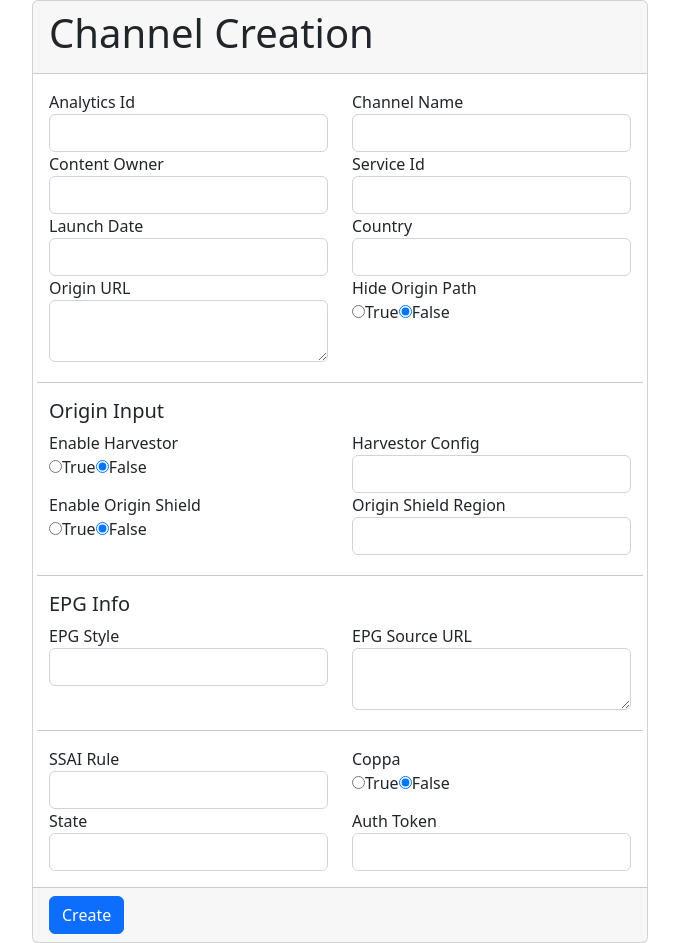
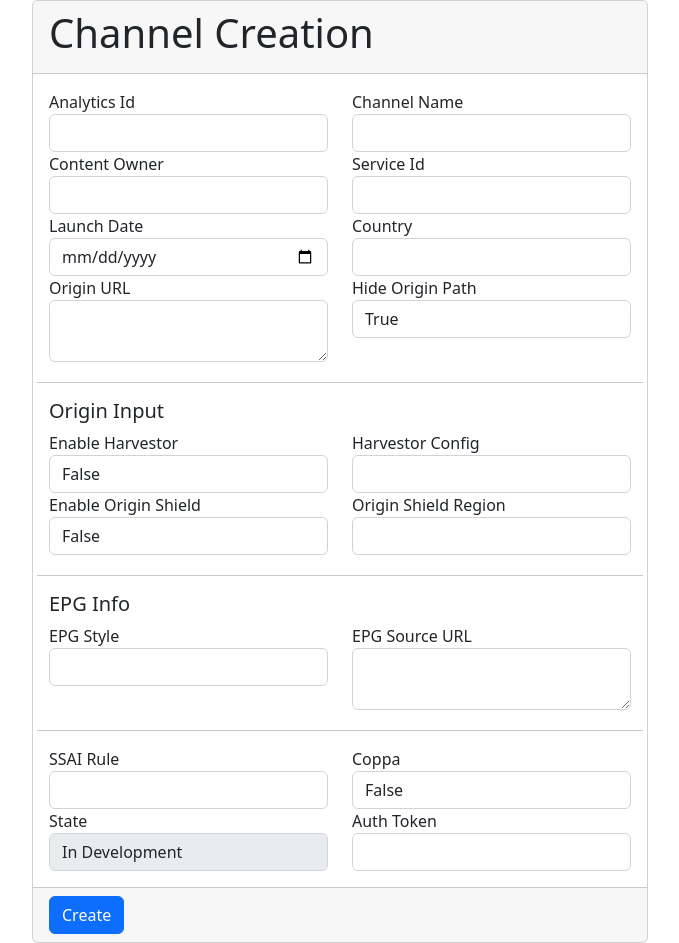
Before and after one commit to itikaushik/channelCreate, a React (Create React App) app: page / in a window 1280 px wide. Shown: the whole page, without its empty margins (300-979 px from the left). Built offline with nearby package versions, Linux system fonts and the light colour scheme.

Commit message:
Update Register.js

```diff
--- a/src/Register.js
+++ b/src/Register.js
@@ -2,7 +2,6 @@ import { useState } from "react";
 import { toast } from "react-toastify";
 
 const Register = () => {
-
   const [AnalyticsId, analyticsIdChange] = useState("");
   const [ChannelName, channelNameChange] = useState("");
   const [ContentOwner, contentOwnerChange] = useState("");
@@ -12,76 +11,58 @@ const Register = () => {
   const [OriginURL, originURLChange] = useState("");
   const [enable_harvestor, enableHarvestorChange] = useState(false);
   const [harvestor_config, harvestorConfigChange] = useState("");
-    const [HideOriginPath, hideOriginPathChange] = useState(false);
+  const [HideOriginPath, hideOriginPathChange] = useState(true);
   const [Enableoriginshield, enableOriginShieldChange] = useState(false);
   const [OriginShieldRegion, originShieldRegionChange] = useState("");
   const [SSAIRule, ssaiRuleChange] = useState("");
-    const [Coppa,coppaChange]=useState(false);
-    const [style,epgStyleChange]=useState("");
-    const [source_url,epgSourceURLChange]=useState("");
-    const [State,stateChange]=useState("");
-    const [AuthToken,authTokenChange]=useState("");
+  const [Coppa, coppaChange] = useState(false);
+  const [style, epgStyleChange] = useState("");
+  const [source_url, epgSourceURLChange] = useState("");
+  const [State, stateChange] = useState("In Development");
+  const [AuthToken, authTokenChange] = useState("");
 
+  const [formPage, formPageChange] = useState(true);
+  const [formData, formDataState] = useState({});
 
   const IsValidate = () => {
     let isproceed = true;
-        let errormessage = 'Please enter the value in';
+    let errormessage = "Please enter the value in";
 
-        if (AnalyticsId === "") {
-            isproceed = false;
-            errormessage += ' Analytics ID';
-        }
     if (ChannelName === "") {
       isproceed = false;
-            errormessage += ' Channel Name';
+      errormessage += " Channel Name";
     }
     if (ContentOwner === "") {
       isproceed = false;
-            errormessage += ' Content Owner';
+      errormessage += " Content Owner";
     }
     if (ServiceID === "") {
       isproceed = false;
-            errormessage += ' Service ID';
-        }
-        if (LaunchDate === "") {
-            isproceed = false;
-            errormessage += ' Launch Date';
-        }
-        if (Country === "") {
-            isproceed = false;
-            errormessage += ' Country';
+      errormessage += " Service ID";
     }
     if (OriginURL === "") {
       isproceed = false;
-            errormessage += ' Origin URL';
-        }
-        if (harvestor_config === "") {
-            isproceed = false;
-            errormessage += ' Harvestor Config';
-        }
-        if (OriginShieldRegion === "") {
-            isproceed = false;
-            errormessage += ' Origin Shield Region';
+      errormessage += " Origin URL";
     }
     if (SSAIRule === "") {
       isproceed = false;
-            errormessage += ' SSAI Rule';
+      errormessage += " SSAI Rule";
+    }
+    if (source_url === "") {
+      isproceed = false;
+      errormessage += " EPG Source URL ";
+    }
+    if (State === "") {
+      isproceed = false;
+      errormessage += " State ";
     }
     if (style === "") {
       isproceed = false;
-            errormessage += ' EPG Info Style ';
-        }
-        if (source_url === "") {
-            isproceed = false;
-            errormessage += ' EPG Source URL ';
-        }
-        if (State === "") {
-            isproceed = false;
-            errormessage += ' State ';
+      errormessage += " State ";
     }
     if (AuthToken === "") {
       isproceed = false;
-            errormessage += ' Auth Token';
+      errormessage += " Auth Token";
     }
 
     if (!isproceed) {
@@ -89,152 +70,204 @@ const Register = () => {
     }
 
     return isproceed;
+  };
+
+  const handleOriginPath = (e) => {
+    if (e === "true") {
+      hideOriginPathChange(true);
+    } else {
+      hideOriginPathChange(false);
     }
+  };
 
-    const handleOriginPath=(e)=>{
-        if(e === 'true'){
-            hideOriginPathChange(true)
+  const handleEnableHarvestor = (e) => {
+    if (e === "true") {
+      enableHarvestorChange(true);
+    } else {
+      enableHarvestorChange(false);
     }
-        else{
-            hideOriginPathChange(false)
+  };
+  const handleOriginShield = (e) => {
+    if (e === "true") {
+      enableOriginShieldChange(true);
+    } else {
+      enableOriginShieldChange(false);
     }
+  };
+
+  const handleCoppaChange = (e) => {
+    if (e === "true") {
+      coppaChange(true);
+    } else {
+      coppaChange(false);
     }
+  };
 
-    const handleEnableHarvestor=(e)=>{
-        if(e === 'true'){
-            enableHarvestorChange(true)
-        }
-        else{
-            enableHarvestorChange(false)
-        }
-    }
-    const handleOriginShield=(e)=>{
-        if(e === 'true'){
-            enableOriginShieldChange(true)
-        }
-        else{
-            enableOriginShieldChange(false)
-        }
-    }
-
-    const handleCoppaChange=(e)=>{
-        if(e === 'true'){
-            coppaChange(true)
-        }
-        else{
-            coppaChange(false)
-        }
-    }
-
-    const initialState=()=>{
-        analyticsIdChange("")
-        channelNameChange("")
-        contentOwnerChange("")
-        serviceIdChange("")
-        launchDateChange("")
-        countryChange("")
-        originURLChange("")
-        enableHarvestorChange(false)
-        harvestorConfigChange("")
-        hideOriginPathChange(false)
-        enableOriginShieldChange(false)
-        originShieldRegionChange("")
-        ssaiRuleChange("")
-        coppaChange(false)
-        epgStyleChange("")
-        epgSourceURLChange("")
-        stateChange("")
-        authTokenChange("")
-    }
-
-
+  const initialState = () => {
+    analyticsIdChange("");
+    channelNameChange("");
+    contentOwnerChange("");
+    serviceIdChange("");
+    launchDateChange("");
+    countryChange("");
+    originURLChange("");
+    enableHarvestorChange(false);
+    harvestorConfigChange("");
+    hideOriginPathChange(true);
+    enableOriginShieldChange(false);
+    originShieldRegionChange("");
+    ssaiRuleChange("");
+    coppaChange(false);
+    epgStyleChange("");
+    epgSourceURLChange("");
+    stateChange("In Development");
+    authTokenChange("");
+  };
 
   const handlesubmit = (e) => {
     e.preventDefault();
-            let regobj = { AnalyticsId, ChannelName, ContentOwner, ServiceID,
-                LaunchDate, Country, OriginURL, OriginInput:{enable_harvestor,harvestor_config} ,
-                HideOriginPath,Enableoriginshield,OriginShieldRegion,SSAIRule,Coppa,
-                EPGInfo:{style,source_url},
-                State,AuthToken
+    let regObj = {
+      AnalyticsId,
+      ChannelName,
+      ContentOwner,
+      ServiceID,
+      LaunchDate,
+      Country,
+      OriginURL,
+      OriginInput: { enable_harvestor, harvestor_config },
+      HideOriginPath,
+      Enableoriginshield,
+      OriginShieldRegion,
+      SSAIRule,
+      Coppa,
+      EPGInfo: { style, source_url },
+      State,
+      AuthToken,
     };
     if (IsValidate()) {
-            console.log(regobj);
+    console.log(regObj);
+    formDataState(regObj);
+    formPageChange(false);
       fetch("http://107.109.131.23:8000/channelCreation", {
         method: "POST",
-                headers: { 'content-type': 'application/json' },
-                body: JSON.stringify(regobj)
-            }).then((res) => {
-                toast.success('Channel Created successfully.')
-                initialState()
-            }).catch((err) => {
-                toast.error('Failed :' + err.message);
+        headers: { "content-type": "application/json" },
+        body: JSON.stringify(regObj),
+      })
+        .then((res) => {
+          toast.success("Channel Created successfully.");
+          initialState();
+        })
+        .catch((err) => {
+          toast.error("Failed :" + err.message);
         });
     }
+  };
+
+  const handleReset=(e)=>{
+    e.preventDefault()
+    formDataState({})
+    formPageChange(true)
+    initialState()
   }
   return (
     <div>
       <div className="offset-lg-3 col-lg-6">
-                <form className="container" onSubmit={handlesubmit}>
+        <form className="container">
           <div className="card">
             <div className="card-header">
               <h1>Channel Creation</h1>
             </div>
+            {formPage && formPage ? (
               <div className="card-body">
-
                 <div className="row">
                   <div className="col-lg-6">
                     <div className="form-group">
                       <label>Analytics Id </label>
-                                        <input value={AnalyticsId} onChange={e => analyticsIdChange(e.target.value)} className="form-control"></input>
+                      <input
+                        value={AnalyticsId}
+                        onChange={(e) => analyticsIdChange(e.target.value)}
+                        className="form-control"
+                      ></input>
                     </div>
                   </div>
                   <div className="col-lg-6">
                     <div className="form-group">
                       <label>Channel Name</label>
-                                        <input value={ChannelName} onChange={e => channelNameChange(e.target.value)} className="form-control"></input>
+                      <input
+                        value={ChannelName}
+                        onChange={(e) => channelNameChange(e.target.value)}
+                        className="form-control"
+                      ></input>
                     </div>
                   </div>
                   <div className="col-lg-6">
                     <div className="form-group">
                       <label>Content Owner</label>
-                                        <input value={ContentOwner} onChange={e => contentOwnerChange(e.target.value)} className="form-control"></input>
+                      <input
+                        value={ContentOwner}
+                        onChange={(e) => contentOwnerChange(e.target.value)}
+                        className="form-control"
+                      ></input>
                     </div>
                   </div>
                   <div className="col-lg-6">
                     <div className="form-group">
                       <label>Service Id </label>
-                                        <input value={ServiceID} onChange={e => serviceIdChange(e.target.value)} className="form-control"></input>
+                      <input
+                        value={ServiceID}
+                        onChange={(e) => serviceIdChange(e.target.value)}
+                        className="form-control"
+                      ></input>
                     </div>
                   </div>
                   <div className="col-lg-6">
                     <div className="form-group">
-                                        <label>Launch Date <span className="errmsg"></span></label>
-                                        <input value={LaunchDate} onChange={e => launchDateChange(e.target.value)} className="form-control"></input>
+                      <label>
+                        Launch Date <span className="errmsg"></span>
+                      </label>
+                      <input
+                        value={LaunchDate}
+                        type="date"
+                        onChange={(e) => launchDateChange(e.target.value)}
+                        className="form-control"
+                      ></input>
                     </div>
                   </div>
                   <div className="col-lg-6">
                     <div className="form-group">
                       <label>Country </label>
-                                        <input value={Country} onChange={e => countryChange(e.target.value)} className="form-control"></input>
+                      <input
+                        value={Country}
+                        onChange={(e) => countryChange(e.target.value)}
+                        className="form-control"
+                      ></input>
                     </div>
                   </div>
                   <div className="col-lg-6">
                     <div className="form-group">
                       <label>Origin URL</label>
-                                        <textarea value={OriginURL} onChange={e => originURLChange(e.target.value)} className="form-control"></textarea>
+                      <textarea
+                        value={OriginURL}
+                        onChange={(e) => originURLChange(e.target.value)}
+                        className="form-control"
+                      ></textarea>
                     </div>
                   </div>
                   <div className="col-lg-6">
                     <div className="form-group">
                       <label>Hide Origin Path</label>
                       <br></br>
-                                        <input type="radio" checked={HideOriginPath} onChange={e => handleOriginPath(e.target.value)} name="hideOriginPath" value="true" className="app-check"></input>
-                                        <label>True</label>
-                                        <input type="radio" checked={!HideOriginPath} onChange={e => handleOriginPath(e.target.value)} name="hideOriginPath" value="false" className="app-check"></input>
-                                        <label>False</label>
+                      <select
+                        className="form-control"
+                        value={HideOriginPath}
+                        onChange={(e) => handleOriginPath(e.target.value)}
+                      >
+                        <option value={true}>True</option>
+                        <option value={false}>False</option>
+                      </select>
                     </div>
                   </div>
-                                <hr style={{marginTop:'20px'}}/>
+                  <hr style={{ marginTop: "20px" }} />
                   <div>
                     <h5>Origin Input</h5>
                   </div>
@@ -242,94 +275,147 @@ const Register = () => {
                     <div className="form-group">
                       <label>Enable Harvestor</label>
                       <br></br>
-                                        <input type="radio" checked={enable_harvestor} onChange={e => handleEnableHarvestor(e.target.value)} name="enableHarvestor" value="true" className="app-check"></input>
-                                        <label>True</label>
-                                        <input type="radio" checked={!enable_harvestor} onChange={e => handleEnableHarvestor(e.target.value)} name="enableHarvestor" value="false" className="app-check"></input>
-                                        <label>False</label>
+                      <select
+                        className="form-control"
+                        onChange={(e) => handleEnableHarvestor(e.target.value)}
+                        value={enable_harvestor}
+                      >
+                        <option value={true}>True</option>
+                        <option value={false}>False</option>
+                      </select>
                     </div>
                   </div>
                   <div className="col-lg-6">
                     <div className="form-group">
                       <label>Harvestor Config</label>
-                                        <input value={harvestor_config} onChange={e => harvestorConfigChange(e.target.value)} className="form-control"></input>
+                      <input
+                        value={harvestor_config}
+                        onChange={(e) => harvestorConfigChange(e.target.value)}
+                        className="form-control"
+                      ></input>
                     </div>
                   </div>
                   <div className="col-lg-6">
                     <div className="form-group">
                       <label>Enable Origin Shield</label>
                       <br></br>
-                                        <input type="radio" checked={Enableoriginshield} onChange={e => handleOriginShield(e.target.value)} name="enableOriginShield" value="true" className="app-check"></input>
-                                        <label>True</label>
-                                        <input type="radio" checked={!Enableoriginshield} onChange={e => handleOriginShield(e.target.value)} name="enableOriginShield" value="false" className="app-check"></input>
-                                        <label>False</label>
+                      <select
+                        className="form-control"
+                        onChange={(e) => handleOriginShield(e.target.value)}
+                        value={Enableoriginshield}
+                      >
+                        <option value={true}>True</option>
+                        <option value={false}>False</option>
+                      </select>
                     </div>
                   </div>
                   <div className="col-lg-6">
                     <div className="form-group">
                       <label>Origin Shield Region</label>
-                                        <input value={OriginShieldRegion} onChange={e => originShieldRegionChange(e.target.value)} className="form-control"></input>
+                      <input
+                        value={OriginShieldRegion}
+                        onChange={(e) =>
+                          originShieldRegionChange(e.target.value)
+                        }
+                        className="form-control"
+                      ></input>
                     </div>
                   </div>
-                                <hr style={{marginTop:'20px'}}/>
+                  <hr style={{ marginTop: "20px" }} />
                   <div>
                     <h5>EPG Info</h5>
                   </div>
                   <div className="col-lg-6">
                     <div className="form-group">
                       <label>EPG Style</label>
-                                        <input value={style} onChange={e => epgStyleChange(e.target.value)} className="form-control"></input>
+                      <input
+                        value={style}
+                        onChange={(e) => epgStyleChange(e.target.value)}
+                        className="form-control"
+                      ></input>
                     </div>
                   </div>
                   <div className="col-lg-6">
                     <div className="form-group">
                       <label>EPG Source URL</label>
-                                        <textarea value={source_url} onChange={e => epgSourceURLChange(e.target.value)} className="form-control"></textarea>
+                      <textarea
+                        value={source_url}
+                        onChange={(e) => epgSourceURLChange(e.target.value)}
+                        className="form-control"
+                      ></textarea>
                     </div>
                   </div>
-                                <hr style={{marginTop:'20px'}}/>
+                  <hr style={{ marginTop: "20px" }} />
                   <div className="col-lg-6">
                     <div className="form-group">
                       <label>SSAI Rule</label>
-                                        <input value={SSAIRule} onChange={e => ssaiRuleChange(e.target.value)} className="form-control"></input>
+                      <input
+                        value={SSAIRule}
+                        onChange={(e) => ssaiRuleChange(e.target.value)}
+                        className="form-control"
+                      ></input>
                     </div>
                   </div>
                   <div className="col-lg-6">
                     <div className="form-group">
                       <label>Coppa</label>
                       <br></br>
-                                        <input type="radio" checked={Coppa} onChange={e => handleCoppaChange(e.target.value)} name="coppa" value="true" className="app-check"></input>
-                                        <label>True</label>
-                                        <input type="radio" checked={!Coppa} onChange={e => handleCoppaChange(e.target.value)} name="coppa" value="false" className="app-check"></input>
-                                        <label>False</label>
+                      <select
+                        className="form-control"
+                        onChange={(e) => handleCoppaChange(e.target.value)}
+                        value={Coppa}
+                      >
+                        <option value={true}>True</option>
+                        <option value={false}>False</option>
+                      </select>
                     </div>
                   </div>
                   <div className="col-lg-6">
                     <div className="form-group">
                       <label>State</label>
-                                        <input value={State} onChange={e => stateChange(e.target.value)} className="form-control"></input>
+                      <input
+                        value={State}
+                        disabled
+                        className="form-control"
+                      ></input>
                     </div>
                   </div>
                   <div className="col-lg-6">
                     <div className="form-group">
                       <label>Auth Token</label>
-                                        <input value={AuthToken} onChange={e => authTokenChange(e.target.value)} className="form-control"></input>
+                      <input
+                        value={AuthToken}
+                        onChange={(e) => authTokenChange(e.target.value)}
+                        className="form-control"
+                      ></input>
                     </div>
                   </div>
-
-
                 </div>
-
               </div>
+            ) : (
+              <div className="card-body">
+                <div className="row">
+                  {/* {JSON.stringify(formData)} */}
+                  <pre>{JSON.stringify(formData, null, 2)}</pre>
+                </div>
+              </div>
+            )}
             <div className="card-footer">
-                            <button type="submit" className="btn btn-primary">Create</button>
+              {formPage && formPage ? (
+                <button type="button" className="btn btn-primary" onClick={handlesubmit}>
+                  Create
+                </button>
+              ) : (
+                <button type="button" className="btn btn-primary" onClick={handleReset}>
+                  Go back
+                </button>
+              )}
             </div>
           </div>
         </form>
       </div>
-
-
     </div>
   );
-}
+};
 
 export default Register;
```
Lines whose indentation alone changed are shown as unchanged.
